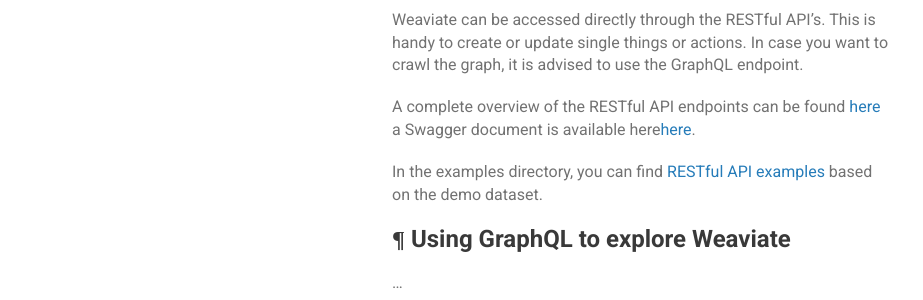
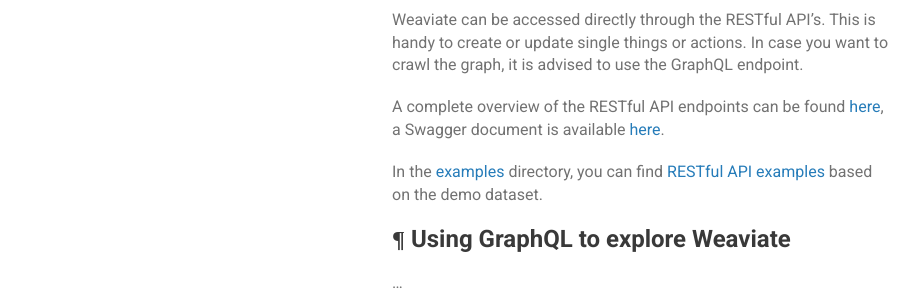
Before and after one commit to creativesoftwarefdn/creativesoftwarefdn.github.io, a Jekyll site: the page built from weaviate/using-weaviate/index.md, in a window 1280 px wide. Shown: the part 1149-1449 px from the top of the page, without its empty margins (178-1101 px from the left). Built offline with Jekyll 4.4.1, drawn with Linux system fonts in a browser that asks for light colours; our own code applies the rules of GitHub Pages for plain Markdown files.

```diff
--- a/weaviate/using-weaviate/index.md
+++ b/weaviate/using-weaviate/index.md
@@ -49,9 +49,9 @@ curl -X GET -H "X-API-KEY: [[apiKey]]" -H "X-API-TOKEN: [[apiKey]]" "https://loc
 
 Weaviate can be accessed directly through the RESTful API's. This is handy to create or update single things or actions. In case you want to crawl the graph, it is advised to use the GraphQL endpoint.
 
-A complete overview of the RESTful API endpoints can be found [here](#) a Swagger document is available here[here](https://github.com/creativesoftwarefdn/weaviate/tree/master/swagger).
+A complete overview of the RESTful API endpoints can be found [here](#), a Swagger document is available [here](https://github.com/creativesoftwarefdn/weaviate/tree/master/swagger).
 
-In the examples directory, you can find [RESTful API examples](#) based on the demo dataset.
+In the [examples](/weaviate/examples) directory, you can find [RESTful API examples](#) based on the demo dataset.
 
 ## Using GraphQL to explore Weaviate
 
```
